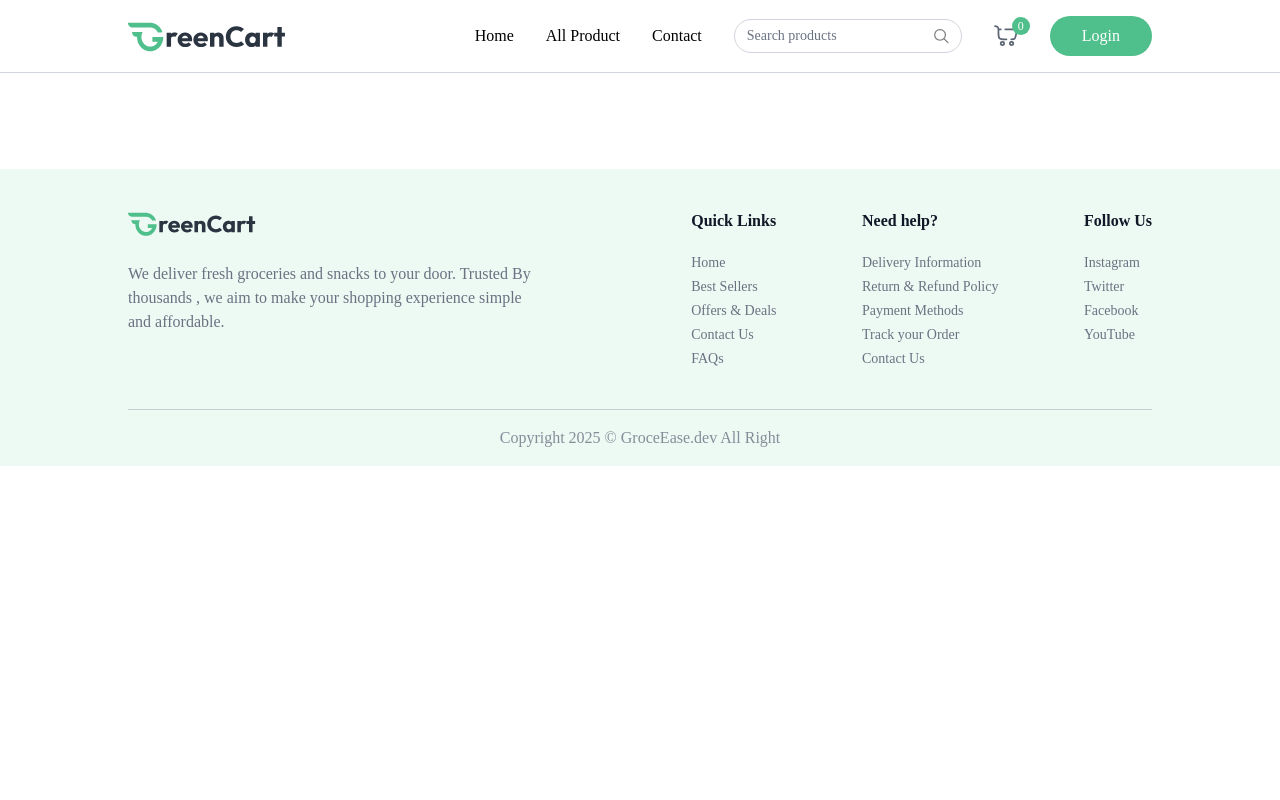
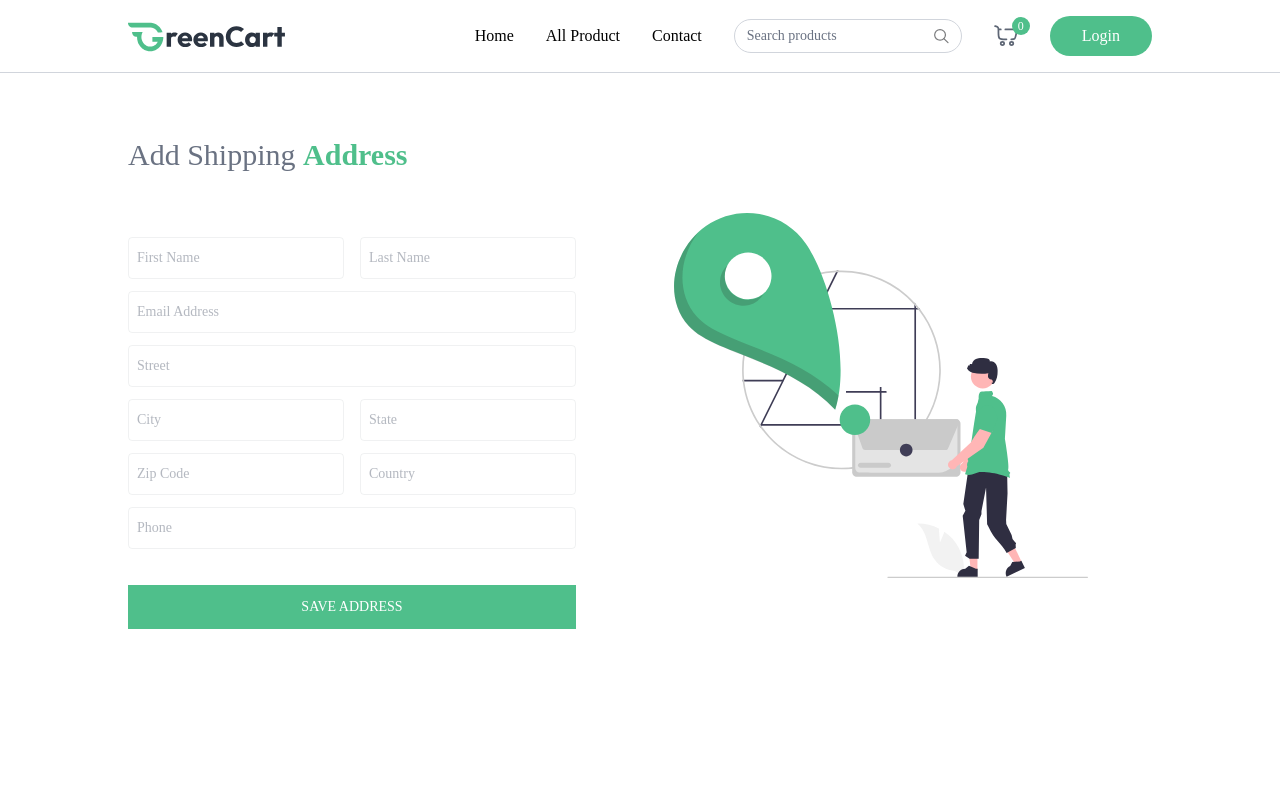
Before and after one commit to JAIVARDHANNN/GroceEase, a React (Vite) app in the folder client/: page /add-address in a window 1280 px wide. Shown: the top 800 px of the page. Built offline with nearby package versions, Linux system fonts and the light colour scheme.

Commit message:
Working on bill page

```diff
--- a/client/src/App.jsx
+++ b/client/src/App.jsx
@@ -10,6 +10,8 @@
 import ProductCategory from './Pages/ProductCategory'
 import ProductDetails from './Pages/ProductDetails'
 import Cart from './Pages/Cart'
+import AddAddress from './Pages/AddAddress'
+import MyOrders from './Pages/MyOrders'
 
 
 const App = () => {
@@ -31,6 +33,8 @@
           <Route path='/products/:category'  element ={<ProductCategory/>} />
           <Route path='/products/:category/:id'  element ={<ProductDetails/>} />
           <Route path='/cart'  element ={<Cart/>} />
+          <Route path='/add-address'  element ={<AddAddress/>} />
+          <Route path='/my-orders'  element ={<MyOrders/>} />
         </Routes>
       </div>
     {!isSellerPath && <Footer/>}
--- /dev/null
+++ b/client/src/Pages/AddAddress.jsx
@@ -0,0 +1,101 @@
+import React, { useState } from 'react'
+import { assets } from '../assets/assets'
+
+
+//input field component
+const InputField =({type , placeholder , name , handlechange ,address})=>(
+    <input className='w-full px-2 py-2.5 border border-gray-500/10 rounded outline-none
+    text-gray-500 focus:border-primary transition' type={type}
+    placeholder={placeholder}
+    onChange={handlechange}
+    name={name}
+    value={address[name]}
+    required
+    />
+)
+
+const AddAddress = () => {
+
+    const [address , setAddress] = useState({
+        firstname: '',
+        lastname: '',
+        email: '',
+        street: '',
+        city :'',
+        state:'',
+        zipcode:'',
+        country:'',
+        phone:'',
+
+    });
+
+    const handleChange = (e) =>{
+        const {name , value} = e.target;
+
+        setAddress((prevAddress)=>({
+            ...prevAddress,
+            [name]: value,
+
+        }))
+    }
+
+    const onSubmitHandler = async (e)=>{
+        e.preventDefault();
+    }
+
+
+
+  return (
+    <div className='mt-16 pb-16'>
+        <p className='text-2xl md:text-3xl text-gray-500'>Add Shipping <span
+        className='font-semibold text-primary'> Address</span></p>
+
+        <div className='flex flex-col-reverse md:flex-row justify-between mt-10'>
+            <div className='flex-1 max-w-md'>
+            <form onSubmit={onSubmitHandler} className='space-y-3 mt-6 text-sm'>
+
+                <div className='grid grid-cols-2 gap-4'>
+                    <InputField handleChange={handleChange} address={address}
+                    name='Firstname' type="text" placeholder='First Name' />
+                     <InputField handleChange={handleChange} address={address}
+                    name='Lastname' type="text" placeholder='Last Name' />
+                </div>
+
+                <InputField handleChange={handleChange} address={address}
+                    name='Email' type="email" placeholder='Email Address' />
+                <InputField handleChange={handleChange} address={address}
+                    name='Street' type="text" placeholder='Street' />
+
+                <div className='grid grid-cols-2 gap-4'>
+                    <InputField handleChange={handleChange} address={address}
+                    name='City' type="text" placeholder='City' />
+                    <InputField handleChange={handleChange} address={address}
+                    name='State' type="text" placeholder='State' />
+                </div>
+
+                 <div className='grid grid-cols-2 gap-4'>
+                    <InputField handleChange={handleChange} address={address}
+                    name='Zip Code' type="number" placeholder='Zip Code' />
+                    <InputField handleChange={handleChange} address={address}
+                    name='Country' type="text" placeholder='Country' />
+                </div>
+
+                <InputField handleChange={handleChange} address={address}
+                    name='Phone' type="text" placeholder='Phone' />
+
+                <button className='w-full mt-6 bg-primary text-white py-3
+                hover:bg-primary-dull transition cursror-pointer uppercase'>
+                    Save address
+                </button>
+            </form>
+
+            </div>
+            <img className='md:mr-16 mb-16 md:mt-0' src={assets.add_address_iamge} alt="Add Address" />
+        </div>
+
+
+    </div>
+  )
+}
+
+export default AddAddress
--- /dev/null
+++ b/client/src/Pages/MyOrders.jsx
@@ -0,0 +1,51 @@
+import React, { useEffect, useState } from 'react'
+import { useAppContext } from '../Context/AppContext'
+import { dummyOrders } from '../assets/assets';
+
+const MyOrders = () => {
+    const [myOrders , setMyOrders] = useState([])
+    const {currency} =useAppContext();
+
+    const fetchMyOrders = async()=>{
+        setMyOrders(dummyOrders)
+    }
+
+    useEffect(()=>{
+        fetchMyOrders();
+    } , [])
+  return (
+    <div className='mt-16 pb-16'>
+        <div className='flex flex-col items-end w-max mb-8'>
+            <p className='text-2xl font-medium uppercase'>My Orders</p>
+            <div className='w-16 h-0.5 bg-primary rounded-full'></div>
+        </div>
+        {myOrders.map((order , index)=>(
+
+            <div key={index} className='border border-gray-300 rounded-lg mb-10 p-4 py-5 max-w-4xl'>
+                <p className='flex justify-between md:items-center text-gray-400
+                md:font-medium max-md:flex-col'>
+                    <span>OrderId: {order._id}</span>
+                    <span>Payment: {order.paymentType}</span>
+                    <span>Total Amount:{currency}{order.amount}</span>
+                </p>
+                {order.items.map((items , index)=>(
+                    <div>
+                        <div className='flex items-center mb-4 md:mb-0'>
+                            <div className='bg-primary/10 p-4 rounded-lg'>
+                                <img src={items.product.image[0]} alt="" className='w-16 h-16'/>
+                            </div>
+                            <div className='ml-4'>
+                                <h2 className='text-xl font-medium text-gray-800'>{items.product.name}</h2>
+                                <p>Category: {items.product.category}</p>
+                            </div>
+                        </div>
+                    </div>
+                ))}
+            </div>
+        ))}
+
+    </div>
+  )
+}
+
+export default MyOrders
```
